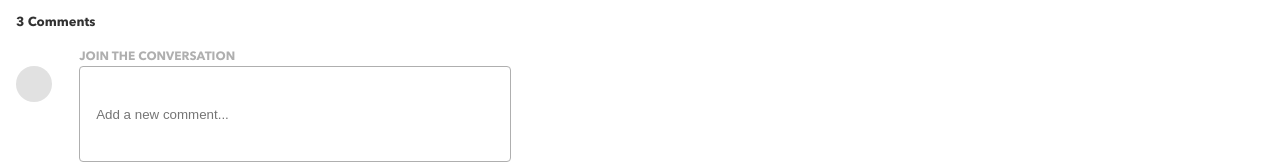
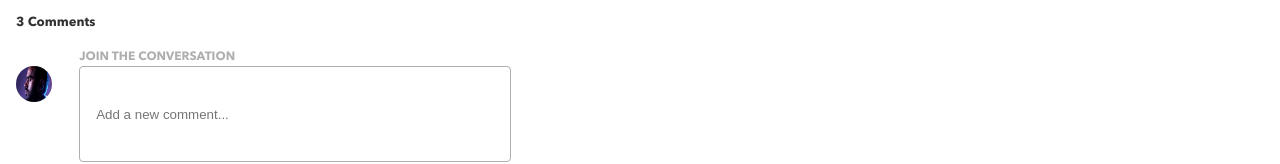
Before and after one commit to matthewcsimpson/BrainStation-Brainflix-Frontend, a React (Create React App) app: page / in a window 1280 px wide. Shown: the part 1357-1521 px from the top of the page. Built offline with nearby package versions, Linux system fonts and the light colour scheme.

Commit message:
refactor video hero & details components into folder in currentvideo folder

```diff
--- a/src/App.js
+++ b/src/App.js
@@ -36,7 +36,13 @@ function App() {
             >
               Avatar
             </label>
-            <div name="avatar" className="glbl__user-avatar"></div>
+            <div name="avatar" className="glbl__user-avatar">
+              <img
+                className="glbl__user-avatar"
+                alt="User Img"
+                src={userimg}
+              ></img>
+            </div>
           </div>
           <div className="comments__form-input">
             <label for="new_comment" class="comments__label">
--- a/src/components/CurrentVideo/CurrentVideo.jsx
+++ b/src/components/CurrentVideo/CurrentVideo.jsx
@@ -1,7 +1,7 @@
 import "./CurrentVideo.scss";
 
-import Hero from "../Hero";
-import VideoDetails from "../VideoDetails";
+import Hero from "./Hero/Hero";
+import VideoDetails from "./VideoDetails/VideoDetails";
 
 function CurrentVideo({ videoDetails }) {
   return (
--- a/src/components/Hero.jsx
+++ b/src/components/CurrentVideo/Hero/Hero.jsx
@@ -1,3 +1,5 @@
+import "./Hero.scss";
+
 function Hero(props) {
   return (
     <div className="hero">
--- /dev/null
+++ b/src/components/CurrentVideo/Hero/Hero.scss
@@ -0,0 +1,12 @@
+@use '../../../styles/partials/fontface' as *;
+@use '../../../styles/partials/mixins' as *;
+@use '../../../styles/partials/variables' as *;
+
+.hero {
+    width: 100%;
+    margin: $margin-mobile 0;
+
+    &__video {
+        width: 100%;
+    }
+}
--- /dev/null
+++ b/src/components/CurrentVideo/VideoDetails/VideoDetails.scss
@@ -0,0 +1,65 @@
+@use '../../../styles/partials/fontface' as *;
+@use '../../../styles/partials/mixins' as *;
+@use '../../../styles/partials/variables' as *;
+
+
+.details {
+    width: 100%;
+    padding: 0 $margin-mobile;
+
+    &__top {
+        // wrapper for title & stats
+        width: 100%;
+    }
+
+    &__title {
+        border-bottom: 1px solid $BrainFlix-SecondarySilver;
+        padding-bottom: $margin-mobile;
+    }
+
+    &__videotitle {
+        // header tag
+        font-size: $font-mobile-pageheader-size;
+
+    }
+
+    &__stats {
+        border-bottom: 1px solid $BrainFlix-SecondarySilver;
+        padding: $margin-mobile $margin-mobile $margin-mobile 0;
+        display: flex;
+        flex-direction: row;
+        justify-content: space-between;
+
+    }
+
+    &__details {
+        height: 3rem;
+        display: flex;
+        flex-direction: column;
+        justify-content: space-between;
+    }
+
+    &__text {
+        font-size: $font-mobile-copy-body-size;
+        font-weight: $font-mobile-copy-body-weight;
+        color: $BrainFlix-PrimarySilver;
+
+        &--title {
+            color: $BrainFlix-PrimaryBlack;
+            font-weight: bold;
+        }
+
+        &--icon {
+            padding: 0 calc($margin-mobile/2);
+        }
+
+        &--body {
+            color: $BrainFlix-PrimaryBlack;
+            margin-bottom: $margin-mobile;
+        }
+    }
+
+    &__synopsis {
+        padding: $margin-mobile 0;
+    }
+}
--- a/src/styles/partials/_global.scss
+++ b/src/styles/partials/_global.scss
@@ -1,5 +1,6 @@
 @use './variables' as *;
 @use './fontface' as *;
+@use './mixins' as *;
 
 // ------------------------------ Reset
 
--- a/src/styles/video.scss
+++ b/src/styles/video.scss
@@ -6,81 +6,6 @@
 
 // ------------------------------ Hero Section
 
-.hero {
-    width: 100%;
-    margin: $margin-mobile 0;
-
-    &__video {
-        width: 100%;
-    }
-}
-
-.details {
-    width: 100%;
-    padding: 0 $margin-mobile;
-
-    &__top {
-        // wrapper for title & stats
-        width: 100%;
-    }
-
-    &__title {
-        border-bottom: 1px solid $BrainFlix-SecondarySilver;
-        padding-bottom: $margin-mobile;
-    }
-
-    &__videotitle {
-        // header tag
-        font-size: $font-mobile-pageheader-size;
-
-    }
-
-    &__stats {
-        border-bottom: 1px solid $BrainFlix-SecondarySilver;
-        padding: $margin-mobile $margin-mobile $margin-mobile 0;
-        display: flex;
-        flex-direction: row;
-        justify-content: space-between;
-
-    }
-
-    &__details {
-        height: 3rem;
-        display: flex;
-        flex-direction: column;
-        justify-content: space-between;
-    }
-
-    &__text {
-        font-size: $font-mobile-copy-body-size;
-        font-weight: $font-mobile-copy-body-weight;
-        color: $BrainFlix-PrimarySilver;
-
-        &--title {
-            color: $BrainFlix-PrimaryBlack;
-            font-weight: bold;
-        }
-
-        &--icon {
-            padding: 0 calc($margin-mobile/2);
-        }
-
-        &--body {
-            color: $BrainFlix-PrimaryBlack;
-            margin-bottom: $margin-mobile;
-        }
-    }
-
-    &__synopsis {
-        padding: $margin-mobile 0;
-
-    }
-
-    // &__synopsis {}
-
-    // &__comments {}
-
-}
 
 .comments {
     padding: 0 $margin-mobile;
```
Also changed, not shown: src/components/CurrentVideo/VideoDetails/VideoDetails.jsx (renamed from src/components/VideoDetails.jsx, +6 -4 lines).
